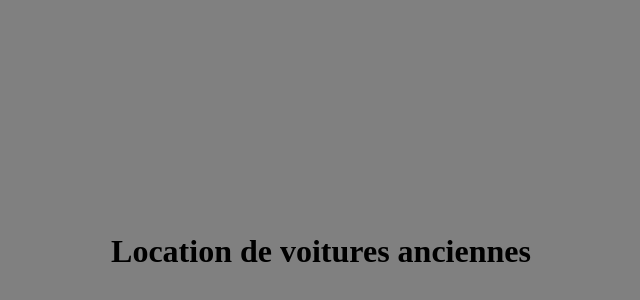
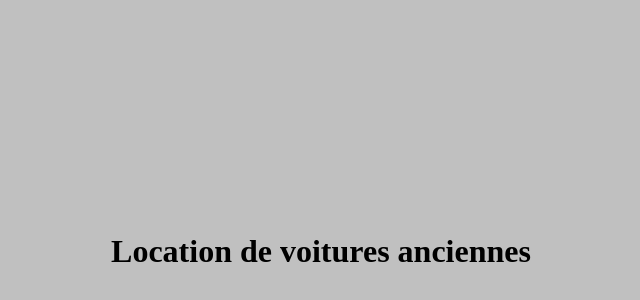
Before and after one commit to LECOMTE-ISADEV/testangular, a plain HTML site: page index.html in a window 1280 px wide. Shown: the part 28-328 px from the top of the page, without its empty margins (319-959 px from the left). Drawn offline with Linux system fonts and the light colour scheme.

Commit message:
changement de couleur vers silver

```diff
--- a/index.html
+++ b/index.html
@@ -1,7 +1,7 @@
 <html>
 <head>
 </head>
-<body style="background-color:gray">
+<body style="background-color:silver">
 <h1 style="padding-bottom:20%;padding-top:20%;text-align:center">Location de voitures anciennes</h1>
 </body>
 
```
